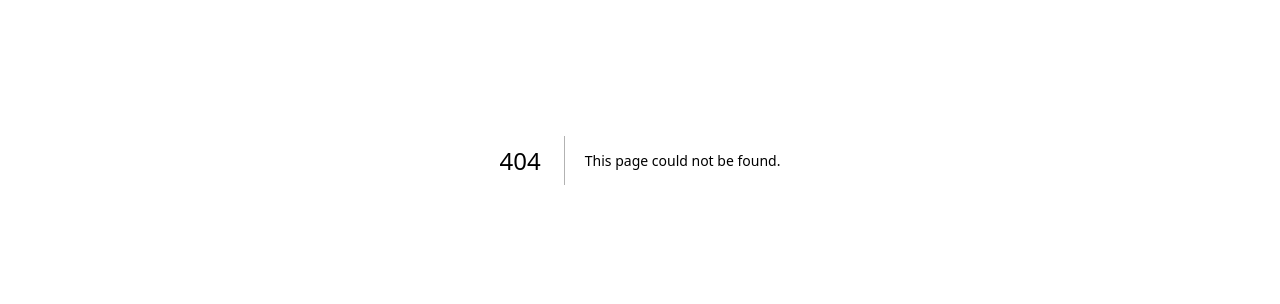
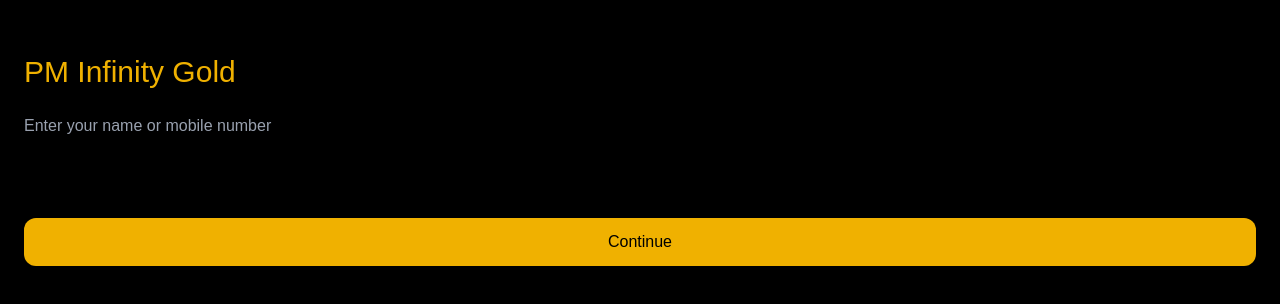
Before and after one commit to pm-infinity-gold/pm-infinity-gold, a Next.js app: page /login in a window 1280 px wide. Before the commit this address had no page. Shown: the part 240-544 px from the top of the page. Built offline with nearby package versions, Linux system fonts and the light colour scheme.

Commit message:
final user system + gold rate

```diff
--- /dev/null
+++ b/app/login/page.tsx
@@ -0,0 +1,48 @@
+"use client";
+
+import { useState } from "react";
+import { useRouter } from "next/navigation";
+
+export default function Login() {
+  const [name, setName] = useState("");
+  const router = useRouter();
+
+  const handleLogin = () => {
+    if (!name) {
+      alert("Enter your name or phone");
+      return;
+    }
+
+    localStorage.setItem("currentUser", name);
+    router.push("/");
+  };
+
+  return (
+    <div className="min-h-screen bg-black text-white flex flex-col justify-center px-6">
+
+      <h1 className="text-3xl text-yellow-500 mb-6">
+        PM Infinity Gold
+      </h1>
+
+      <p className="mb-4 text-gray-400">
+        Enter your name or mobile number
+      </p>
+
+      <input
+        type="text"
+        value={name}
+        onChange={(e) => setName(e.target.value)}
+        className="w-full p-3 rounded-xl text-black"
+        placeholder="Your name or mobile"
+      />
+
+      <button
+        onClick={handleLogin}
+        className="mt-4 bg-yellow-500 text-black py-3 rounded-xl"
+      >
+        Continue
+      </button>
+
+    </div>
+  );
+}
--- a/app/page.tsx
+++ b/app/page.tsx
@@ -6,13 +6,23 @@
   const [total, setTotal] = useState(0);
   const [history, setHistory] = useState<any[]>([]);
   const [goldRate, setGoldRate] = useState(14050);
+  const [user, setUser] = useState("");
 
   const targetGold = 10;
 
   useEffect(() => {
     const loadData = () => {
-      const storedTotal = Number(localStorage.getItem("total") || 0);
-      const storedHistory = JSON.parse(localStorage.getItem("history") || "[]");
+      const currentUser = localStorage.getItem("currentUser");
+
+      if (!currentUser) {
+        window.location.href = "/login";
+        return;
+      }
+
+      setUser(currentUser);
+
+      const storedTotal = Number(localStorage.getItem(`${currentUser}_total`) || 0);
+      const storedHistory = JSON.parse(localStorage.getItem(`${currentUser}_history`) || "[]");
       const storedRate = Number(localStorage.getItem("goldRate") || 14050);
 
       setTotal(storedTotal);
@@ -34,15 +44,19 @@
   return (
     <div className="min-h-screen bg-black text-white px-6 py-10">
 
-      <h1 className="text-3xl font-bold text-yellow-500 mb-4">
+      <h1 className="text-3xl font-bold text-yellow-500 mb-2">
         PM Infinity Gold
       </h1>
+
+      <p className="text-gray-400 mb-4">
+        Welcome, {user}
+      </p>
 
       <p className="text-gray-400 mb-6">
         Track your gold savings journey 💛
       </p>
 
-      {/* GOLD RATE INPUT SECTION */}
+      {/* GOLD RATE INPUT */}
       <div className="bg-gray-900 p-4 rounded-2xl mb-6">
         <p className="text-yellow-500 font-semibold mb-2">
           Today’s Gold Rate (22K / 916)
@@ -56,7 +70,7 @@
             setGoldRate(value);
             localStorage.setItem("goldRate", value.toString());
           }}
-          className="w-full p-3 rounded-xl text-black"
+          className="w-full p-3 rounded-xl bg-white text-black font-semibold text-lg"
           placeholder="Enter today's gold rate"
         />
 
```
